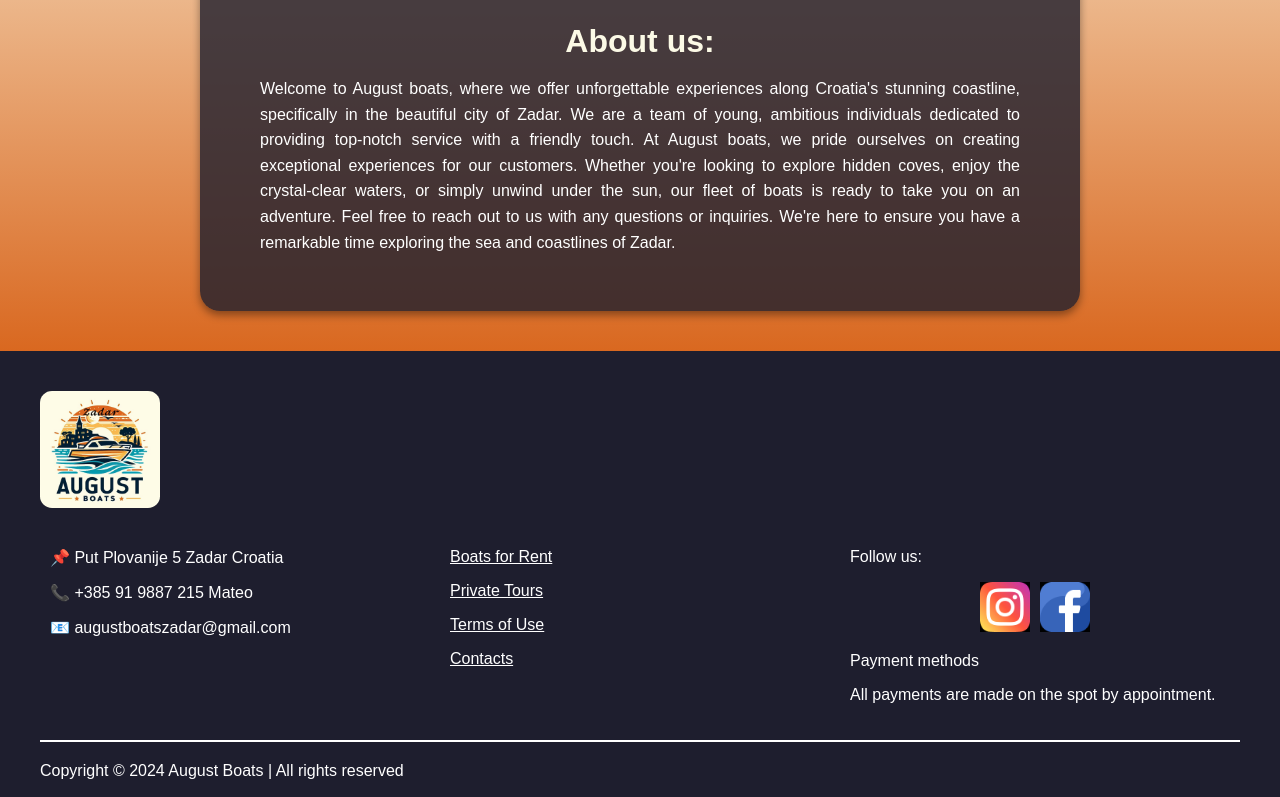
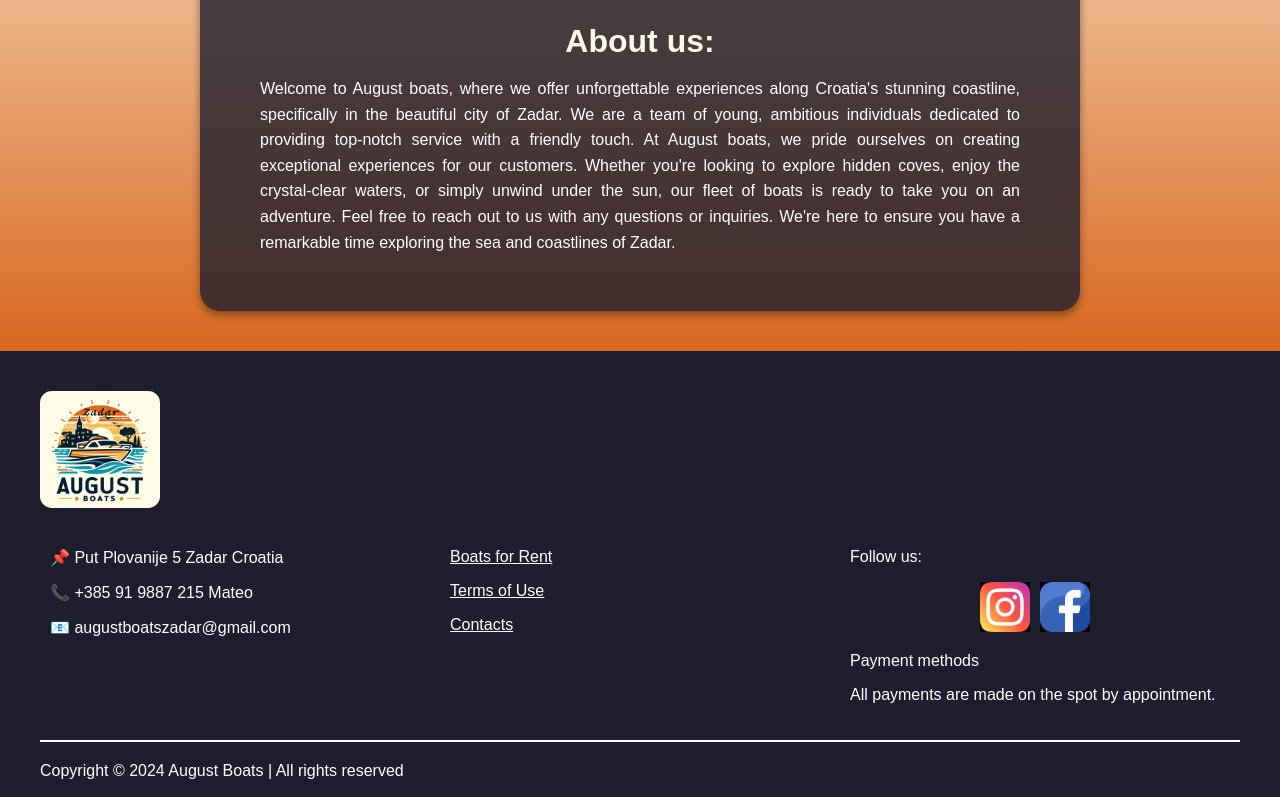
Before and after one commit to simecki123/RentABoatMateoMatkovic, a React (Vite) app in the folder Mateo-rent-a-boat-page/: page / in a window 1280 px wide. Shown: the part 1682-2479 px from the top of the page. Built offline with nearby package versions, Linux system fonts and the light colour scheme.

Commit message:
Changing private tours page.

```diff
--- a/Mateo-rent-a-boat-page/src/About-Us-Component/AboutUsComponent.jsx
+++ b/Mateo-rent-a-boat-page/src/About-Us-Component/AboutUsComponent.jsx
@@ -1,5 +1,5 @@
 import React from 'react';
-import profilePic from '../assets/profile-pic.jpg';
+import profilePic from '../assets/MatinLogo.jpg';
 import './AboutUsStyle.css'; // Import CSS for AboutUsComponent
 import { useTranslation } from 'react-i18next';
 
--- a/Mateo-rent-a-boat-page/src/App.jsx
+++ b/Mateo-rent-a-boat-page/src/App.jsx
@@ -15,7 +15,7 @@ function App() {
       <Routes>
         <Route path="/" element={<MainPageComponent />} />
         <Route path='/termsOfUse' element={<TermsOfUsePage />} />
-        <Route path='/privateTours' element={<PrivateTours />} />
+
         <Route path="/rentBoat/:id" element={<RentBoatComponent />} />
       </Routes>
     </Router>
--- a/Mateo-rent-a-boat-page/src/FooterComponent/FooterComponent.jsx
+++ b/Mateo-rent-a-boat-page/src/FooterComponent/FooterComponent.jsx
@@ -31,7 +31,7 @@ function FooterComponent() {
                     </div>
                     <div className="footer-links">
                         <p ><a className='options' href='#boats-for-rent'>{t("option1")}</a></p>
-                        <p ><a className='options' href='/privateTours' >{t("option2")}</a></p>
+
                         <p><a className='options' href='/termsOfUse' >{t("option3")}</a></p>
                         <p><a className='options' href='#contacts' >{t("option4")}</a></p>
                     </div>
--- a/Mateo-rent-a-boat-page/src/HeaderComponents/HeaderComponent.jsx
+++ b/Mateo-rent-a-boat-page/src/HeaderComponents/HeaderComponent.jsx
@@ -120,7 +120,7 @@ function HeaderComponent() {
                         {navMenuOpen && (
                             <div className="nav-menu">
                                 <a className='options-header' href='/#boats-for-rent'>{t("option1")}</a>
-                                <a className='options-header' href='/privateTours' >{t("option2")}</a>
+
                                 <a className='options-header' href='/termsOfUse' >{t("option3")}</a>
                                 <a className='options-header' href='/#contacts' >{t("option4")}</a>
                             </div>
```
Also changed, not shown: Mateo-rent-a-boat-page/src/assets/profile-pic.jpg (deleted).
